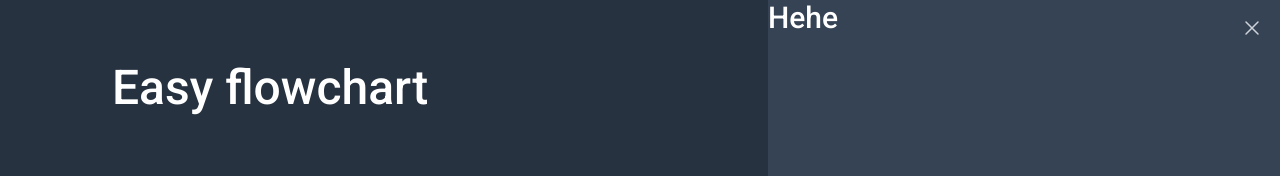
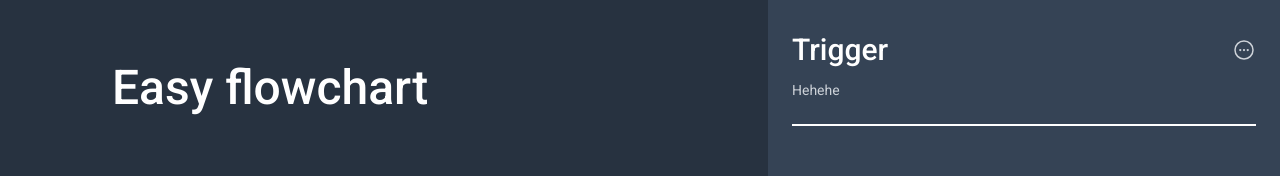
Before and after one commit to faizthewise/respondio-assignment, a Vue app: page /1 in a window 1280 px wide. Shown: the top 176 px of the page. Built offline with nearby package versions, Linux system fonts and the light colour scheme.

Commit message:
Feat - update, delete

```diff
--- a/src/components/main/Drawer.vue
+++ b/src/components/main/Drawer.vue
@@ -1,25 +1,83 @@
 <script lang="ts" setup>
-import { defineProps, computed } from "vue";
-import { XMarkIcon } from "@heroicons/vue/24/outline";
-import { useRouter } from "vue-router";
+import { defineProps, computed, watch, ref } from "vue";
+import {
+  XMarkIcon,
+  EllipsisHorizontalCircleIcon,
+} from "@heroicons/vue/24/outline";
+import { useRouter, useRoute } from "vue-router";
 
-// import { NodeCustomData } from "@/ts/interface";
+import { useNodeStore } from "@/stores/nodes";
 
-const props = defineProps({
-  visible: {
-    type: Boolean,
-    default: false,
-  },
+import type { CustomNode } from "@/ts/type";
+
+const route = useRoute();
+const showDrawer = ref(false);
+
+const nodeStore = useNodeStore();
+const nodeDetail = ref<CustomNode>();
+
+const selectedNodeId = computed(() => {
+  return route.params?.node_id?.toString();
 });
 
+watch(
+  selectedNodeId,
+  (newNodeId, oldNodeId) => {
+    if (!newNodeId) {
+      //selectedNodeId has no value
+      showDrawer.value = false;
+      return;
+    }
+
+    nodeDetail.value = nodeStore.getNodeById(newNodeId);
+
+    if (showDrawer.value === true && newNodeId !== oldNodeId) {
+      // Change from one node to another node
+      showDrawer.value = false;
+      setTimeout(() => {
+        showDrawer.value = true;
+      }, 500);
+    } else if (newNodeId !== oldNodeId) {
+      showDrawer.value = !!newNodeId;
+    }
+  },
+  { immediate: true }
+);
+
 const width = computed(() => {
-  if (props.visible) return "w-2/5";
-  else return "w-0";
+  return showDrawer.value ? "w-2/5" : "w-0";
 });
 
 const router = useRouter();
 const close = () => {
   router.push("/");
+};
+
+const displayActions = ref(false);
+const toggleDisplayAction = () => {
+  displayActions.value = !displayActions.value;
+};
+
+const deleteNode = () => {
+  console.log("deleteNode ", nodeDetail.value.id);
+  nodeStore.removeNode(nodeDetail.value.id as string);
+  toggleDisplayAction();
+  close();
+};
+
+const updateNode = () => {
+  const updatedNode = {
+    ...nodeDetail.value,
+    data: { title: "tukar", description: "tukar" },
+  };
+
+  console.log("updatedNode ", updatedNode);
+
+  nodeStore.updateNode(updatedNode as CustomNode);
+  console.log("nodes ", nodeStore.getNodeById("3"));
+
+  toggleDisplayAction();
+  close();
 };
 </script>
 
@@ -30,12 +88,32 @@ const close = () => {
       'h-screen bg-surface-low z-10 absolute right-0 transition-all duration-200 ease-in',
     ]"
   >
-    <div class="w-full h-full relative overflow-hidden flex flex-col">
-      <XMarkIcon
-        class="w-6 h-6 hover:cursor-pointer absolute right-4 top-4"
-        @click="close"
-      />
-      <h3>Hehe</h3>
+    <div class="w-full h-full relative overflow-hidden flex flex-col pt-8 px-6">
+      <div class="flex flex-col gap-3 mb-6">
+        <div class="flex justify-between items-center">
+          <h3>{{ nodeDetail?.data?.title }}</h3>
+          <EllipsisHorizontalCircleIcon
+            class="w-6 h-6 hover:cursor-pointer hover:text-white"
+            @click="toggleDisplayAction"
+          />
+          <div
+            v-if="displayActions"
+            class="absolute bg-gray-500 right-10 top-16 flex flex-col"
+          >
+            <buttton :class="$style.button" @click="updateNode">Edit</buttton>
+            <button :class="$style.button" @click="deleteNode">Delete</button>
+          </div>
+        </div>
+        <p class="text-sm">{{ nodeDetail?.data?.description }}</p>
+      </div>
+
+      <div class="h-[2px] bg-white w-full"></div>
     </div>
   </div>
 </template>
+
+<style lang="postcss" module>
+.button {
+  @apply min-w-[150px] py-2 text-center text-white hover:cursor-pointer hover:bg-blue-950;
+}
+</style>
--- a/src/stores/counter.ts
+++ /dev/null
@@ -1,12 +0,0 @@
-import { ref, computed } from 'vue'
-import { defineStore } from 'pinia'
-
-export const useCounterStore = defineStore('counter', () => {
-  const count = ref(0)
-  const doubleCount = computed(() => count.value * 2)
-  function increment() {
-    count.value++
-  }
-
-  return { count, doubleCount, increment }
-})
--- a/src/stores/nodes.ts
+++ b/src/stores/nodes.ts
@@ -1,9 +1,12 @@
 import { defineStore } from "pinia";
+// import { useVueFlow } from "@vue-flow/core";
 
 import type { CustomNode } from "@/ts/type";
 import { NodeTypes } from "@/constants";
 
 const { sendMessage, businessHours, addComment, trigger } = NodeTypes;
+
+// const { addNodes, removeNodes } = useVueFlow();
 
 export const useNodeStore = defineStore("node", {
   state: () => ({
@@ -52,21 +55,34 @@ export const useNodeStore = defineStore("node", {
     getNodes(): CustomNode[] {
       return this.nodes;
     },
+    getNodeById:
+      (state) =>
+      (id: string): CustomNode | undefined => {
+        return state.nodes.find((node) => node.id === id);
+      },
   },
 
   actions: {
     addNode(node: CustomNode): void {
+      console.log("add");
       this.nodes.push(node);
     },
 
     removeNode(nodeId: string): void {
-      this.nodes = this.nodes.filter((node) => node.id !== nodeId);
+      const index = this.nodes.findIndex((node) => node.id === nodeId);
+      if (index !== -1) {
+        this.nodes.splice(index, 1);
+      }
     },
 
     updateNode(updatedNode: CustomNode): void {
       const index = this.nodes.findIndex((node) => node.id === updatedNode.id);
+
       if (index !== -1) {
-        this.nodes[index] = updatedNode;
+        this.nodes.splice(index, 1);
+        setTimeout(() => {
+          this.nodes.push(updatedNode);
+        }, 100);
       }
     },
   },
--- a/src/views/HomeView.vue
+++ b/src/views/HomeView.vue
@@ -1,9 +1,8 @@
 <script setup lang="ts">
-import { ref, computed, watchEffect } from "vue";
+import { ref } from "vue";
 import type { Edge } from "@vue-flow/core";
 import { VueFlow } from "@vue-flow/core";
 import { Background } from "@vue-flow/background";
-import { useRoute } from "vue-router";
 
 import AppButton from "@/components/base/AppButton.vue";
 import {
@@ -37,23 +36,11 @@ const edges = ref<CustomEdge[]>([
     type: "custom",
   },
 ]);
-
-const route = useRoute();
-const showDrawer = ref(false);
-
-const selectedNodeId = computed(() => {
-  return route.params?.node_id?.toString();
-});
-
-watchEffect(() => {
-  const hasNodeId = !!route.params.node_id; // Check if node_id exists
-  showDrawer.value = hasNodeId; // Set showDrawer based on node_id existence
-});
 </script>
 
 <template>
   <AddNodeModal :visible="showAddNodeModal" @close="toggleAddNodeModal" />
-  <Drawer :visible="showDrawer" />
+  <Drawer />
   <div class="h-full w-full px-28 py-16">
     <div class="flex flex-col gap-4">
       <h2>Easy flowchart</h2>
```
